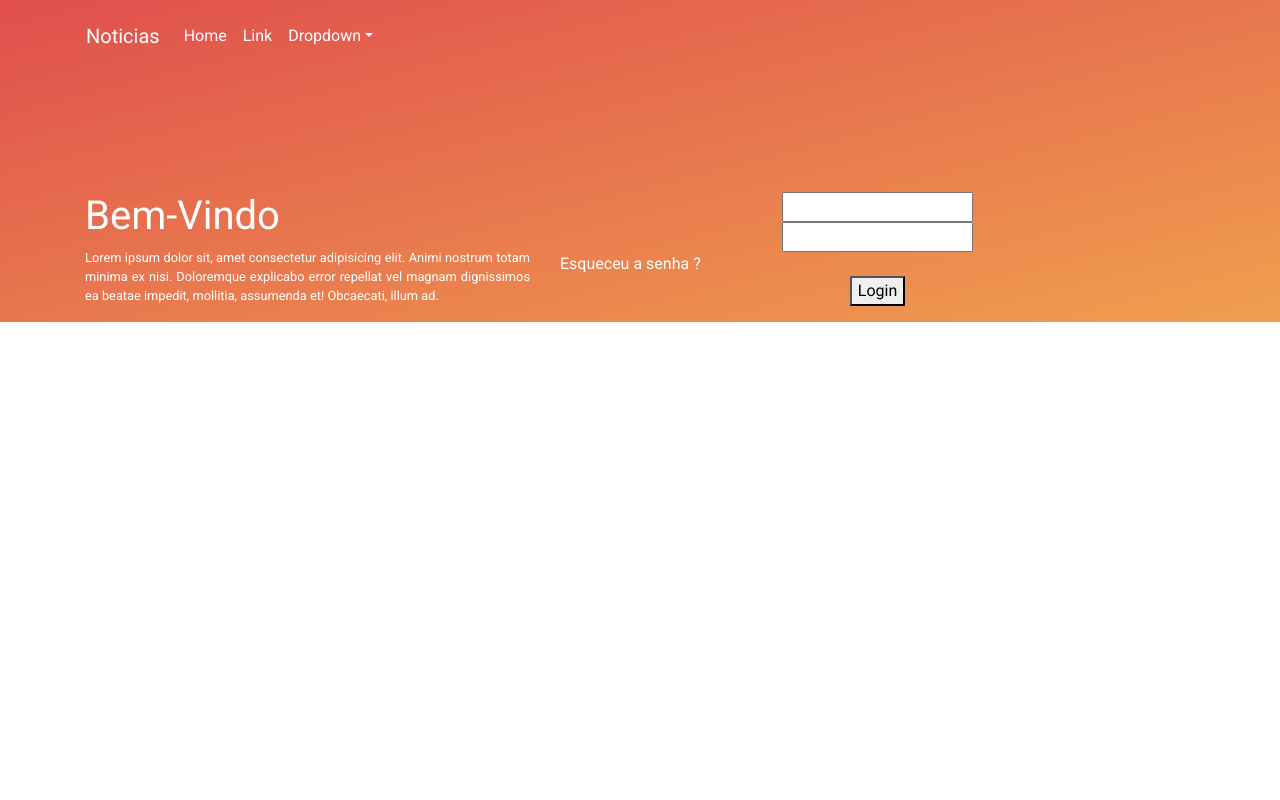
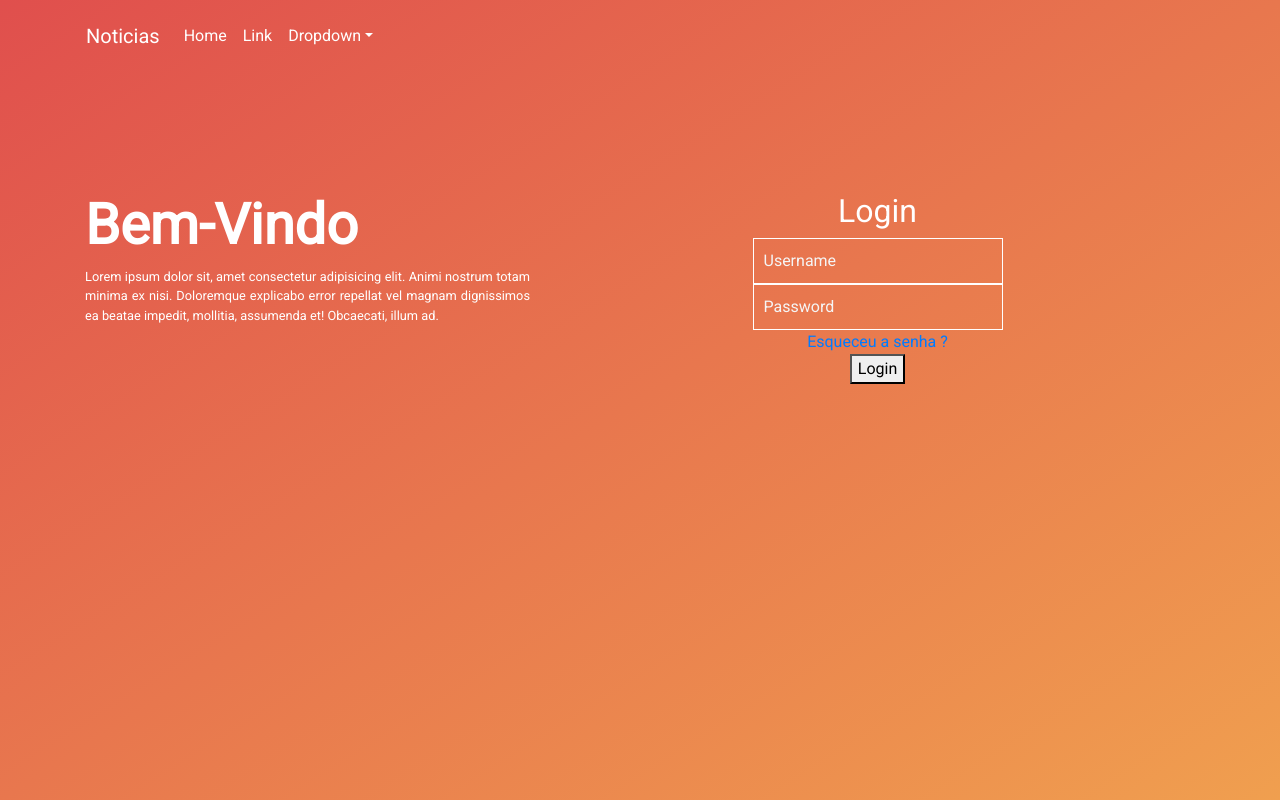
Before and after one commit to arthurabreu00/PhpEstudante, a PHP site: page /login.html in a window 1280 px wide. Run offline with PHP 8.4, Linux system fonts and the light colour scheme; some libraries are stand-ins or nearby versions.

Commit message:
Cont aula 03

```diff
--- a/Aula03/css/login.css
+++ b/Aula03/css/login.css
@@ -1,7 +1,8 @@
+
 .login{
     background: linear-gradient(to bottom right,#E04F4D,#F09F4F);
     background-repeat: no-repeat;
-    background-size: 100%;
+
 }
 
 .login-nav.navbar.navbar-expand-sm a{
@@ -25,17 +26,32 @@
 .login-form-input{
     display: block;
     margin: 0 auto;
-
+    background: transparent;
+    border: 1px solid white;
+    padding: 10px;
+    width: 250px;
 }
 
-.login-form-a{
-    display: inline;
-    color: white;
-    text-decoration: none;
-    text-align: center;
+.login-form-input::placeholder{
+    color: #f5f5f5;
+}
+
+.login-form-txt {
+    display: flex;
+    justify-content: center;
+    color: #fff;
+}
+
+.login-form-a a{
+    color: #fff;
 }
 
 .login-form-submit{
     display: block;
     margin: 0 auto;
 }
+
+.txt-login{
+    font-weight: bold;
+    font-size: 3.5rem;
+}
--- a/Aula03/css/style.css
+++ b/Aula03/css/style.css
@@ -3,3 +3,8 @@
 *{
     font-family: 'Roboto', 'Open Sans', sans-serif;
 }
+
+html{
+    height: 100%;
+    width: 100%;
+}
--- a/Aula03/login.html
+++ b/Aula03/login.html
@@ -39,7 +39,7 @@
           </div>
       </nav>
 
-      <main class="login-container container">
+      <div class="login-container container">
           <div class="row">
               <div class="col-sm-5">
                   <h1 class="txt-login text-justify text-white"> Bem-Vindo </h1>
@@ -48,17 +48,24 @@
                   </p>
               </div>
 
-              <div class="col-sm-7">
+              <div class="login-col-sm-7 col-sm-7">
+                  <div class="login-form-txt">
+                      <h2>
+                          Login
+                      </h2>
+                  </div>
                   <form class="login-form">
-                      <input class="login-form-input" />
-                      <input class="login-form-input" />
-                      <a href="#" class="login-form-a"> Esqueceu a senha ? </a>
+                      <input class="login-form-input" placeholder="Username" />
+                      <input class="login-form-input" placeholder="Password" />
+                      <div class="login-form-txt">
+                          <a href="#"> Esqueceu a senha ? </a>
+                      </div>
                       <button type="submit" class="login-form-submit"> Login </button>
                   </form>
               </div>
 
 
-      </main>
+            </div>
 
     <!-- Optional JavaScript -->
     <!-- jQuery first, then Popper.js, then Bootstrap JS -->
```
